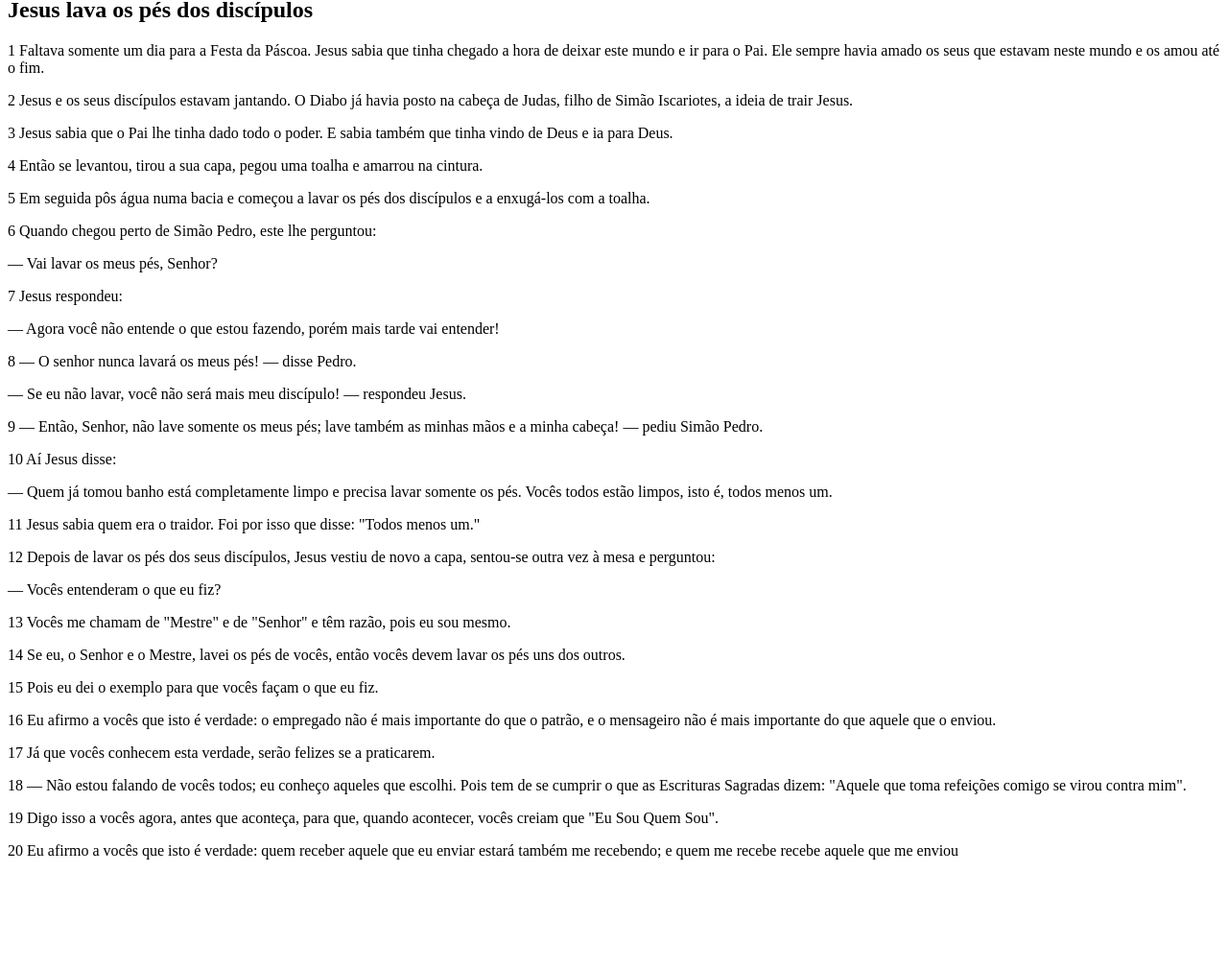
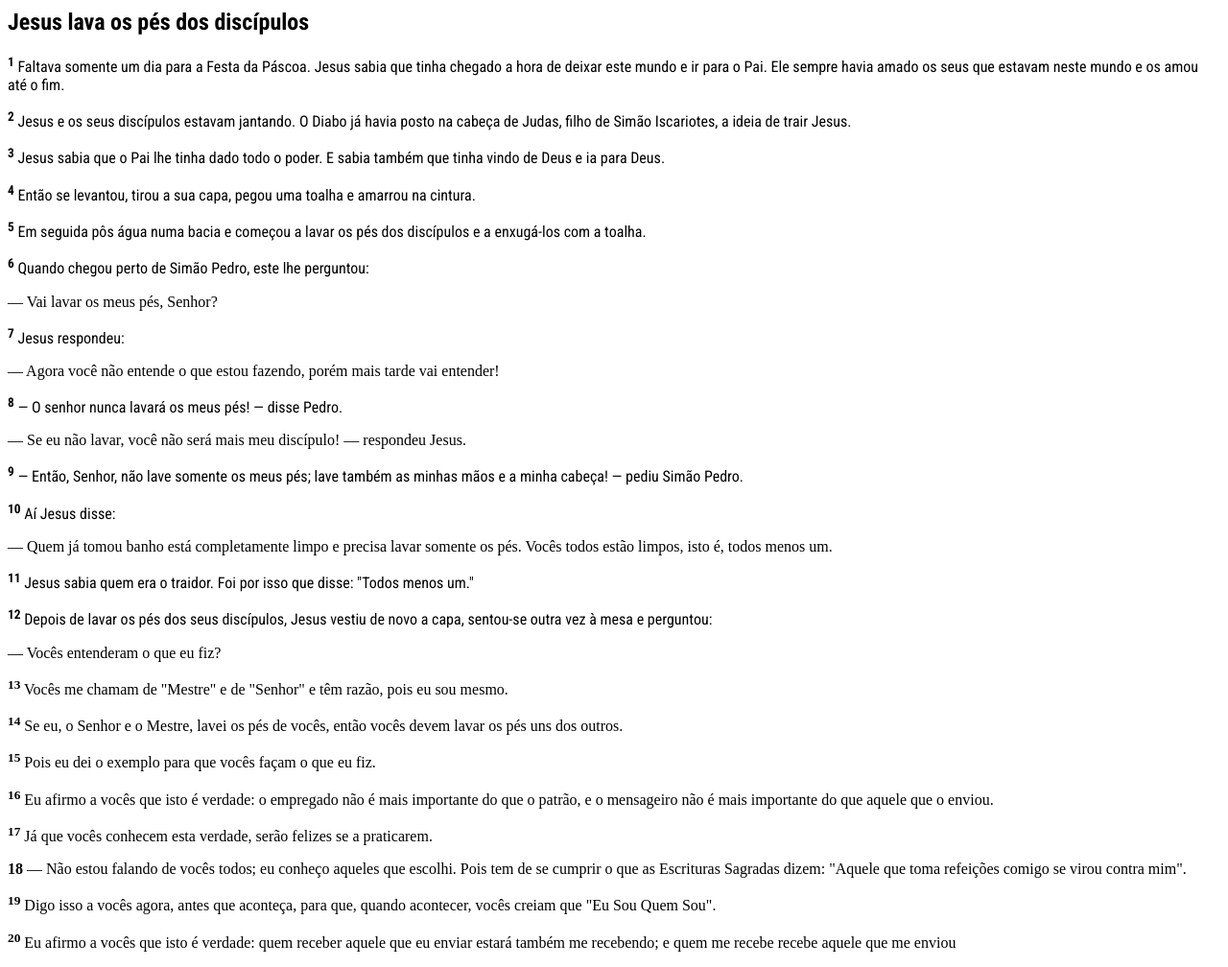
Before and after one commit to istchuk/codigos-istchuk-dw, a plain HTML site: page códigos/1 BIMESTRE/joao-13/joao-13-v1.html in a window 1280 px wide. Shown: the part 83-1091 px from the top of the page at 96% size. Before the commit the page ends 995 px from the top, so only its background shows below. Drawn offline with Linux system fonts and the light colour scheme.

Commit message:
atividade sobre as tags do vs code, andamento da atividade de joao 13

```diff
--- a/códigos/1 BIMESTRE/joao-13/joao-13-v1.html
+++ b/códigos/1 BIMESTRE/joao-13/joao-13-v1.html
@@ -5,61 +5,73 @@
     <meta name="viewport" content="width=device-width, initial-scale=1.0">
     <title>João 13 - Versão 1</title>
 
+<!-- Anton -->
+    <link rel="preconnect" href="https://fonts.googleapis.com">
+    <link rel="preconnect" href="https://fonts.gstatic.com" crossorigin>
+    <link href="https://fonts.googleapis.com/css2?family=Anton&display=swap" rel="stylesheet">
+
+<!-- Roboto Condensed -->
+
+    <link rel="preconnect" href="https://fonts.googleapis.com">
+    <link rel="preconnect" href="https://fonts.gstatic.com" crossorigin>
+    <link href="https://fonts.googleapis.com/css2?family=Anton&family=Roboto+Condensed:ital,wght@0,100..900;1,100..900&display=swap" rel="stylesheet">
+
     <link rel="stylesheet" href="./joao-13.css">
+
 </head>
     <body>
         <h1>João 13</h1>
 
         <h2>Jesus lava os pés dos discípulos</h2>
 
-        <p>1 Faltava somente um dia para a Festa da Páscoa. Jesus sabia que tinha chegado a hora de deixar este mundo e ir para o Pai. Ele sempre havia amado os seus que estavam neste mundo e os amou até o fim.</p>
+        <p class="versiculo"><sup><b>1</b></sup> Faltava somente um dia para a Festa da Páscoa. Jesus sabia que tinha chegado a hora de deixar este mundo e ir para o Pai. Ele sempre havia amado os seus que estavam neste mundo e os amou até o fim.</p>
 
-        <p>2 Jesus e os seus discípulos estavam jantando. O Diabo já havia posto na cabeça de Judas, filho de Simão Iscariotes, a ideia de trair Jesus. </p>
+        <p class="versiculo"><sup><b>2</b></sup> Jesus e os seus discípulos estavam jantando. O Diabo já havia posto na cabeça de Judas, filho de Simão Iscariotes, a ideia de trair Jesus. </p>
 
-        <p>3 Jesus sabia que o Pai lhe tinha dado todo o poder. E sabia também que tinha vindo de Deus e ia para Deus. </p>
+        <p class="versiculo"><sup><b>3</b></sup> Jesus sabia que o Pai lhe tinha dado todo o poder. E sabia também que tinha vindo de Deus e ia para Deus. </p>
 
-        <p>4 Então se levantou, tirou a sua capa, pegou uma toalha e amarrou na cintura. </p>
+        <p class="versiculo"><sup><b>4</b></sup> Então se levantou, tirou a sua capa, pegou uma toalha e amarrou na cintura. </p>
 
-        <p>5 Em seguida pôs água numa bacia e começou a lavar os pés dos discípulos e a enxugá-los com a toalha. </p>
+        <p class="versiculo"><sup><b>5</b></sup> Em seguida pôs água numa bacia e começou a lavar os pés dos discípulos e a enxugá-los com a toalha. </p>
 
-        <p>6 Quando chegou perto de Simão Pedro, este lhe perguntou:</p>
+        <p class="versiculo"><sup><b>6</b></sup> Quando chegou perto de Simão Pedro, este lhe perguntou:</p>
 
         <p>— Vai lavar os meus pés, Senhor?</p>
 
-        <p>7 Jesus respondeu:</p>
+        <p class="versiculo"><sup><b>7</b></sup> Jesus respondeu:</p>
 
         <p>— Agora você não entende o que estou fazendo, porém mais tarde vai entender!</p>
 
-        <p>8 — O senhor nunca lavará os meus pés! — disse Pedro.</p>
+        <p class="versiculo"><sup><b>8</b></sup> — O senhor nunca lavará os meus pés! — disse Pedro.</p>
 
         <p>— Se eu não lavar, você não será mais meu discípulo! — respondeu Jesus.</p>
 
-        <p>9 — Então, Senhor, não lave somente os meus pés; lave também as minhas mãos e a minha cabeça! — pediu Simão Pedro.</p>
+        <p class="versiculo"><sup><b>9</b></sup> — Então, Senhor, não lave somente os meus pés; lave também as minhas mãos e a minha cabeça! — pediu Simão Pedro.</p>
 
-        <p>10 Aí Jesus disse:</p>
+        <p class="versiculo"><sup><b>10</b></sup> Aí Jesus disse:</p>
 
         <p>— Quem já tomou banho está completamente limpo e precisa lavar somente os pés. Vocês todos estão limpos, isto é, todos menos um.</p>
 
-        <p>11 Jesus sabia quem era o traidor. Foi por isso que disse: "Todos menos um."</p>
+        <p class="versiculo"><sup><b>11</b></sup> Jesus sabia quem era o traidor. Foi por isso que disse: "Todos menos um."</p>
 
-        <p>12 Depois de lavar os pés dos seus discípulos, Jesus vestiu de novo a capa, sentou-se outra vez à mesa e perguntou:</p>
+        <p class="versiculo"><sup><b>12</b></sup> Depois de lavar os pés dos seus discípulos, Jesus vestiu de novo a capa, sentou-se outra vez à mesa e perguntou:</p>
 
         <p>— Vocês entenderam o que eu fiz? </p>
 
-        <p>13 Vocês me chamam de "Mestre" e de "Senhor" e têm razão, pois eu sou mesmo.</p>
+        <p><sup><b>13</b></sup> Vocês me chamam de "Mestre" e de "Senhor" e têm razão, pois eu sou mesmo.</p>
 
-        <p>14 Se eu, o Senhor e o Mestre, lavei os pés de vocês, então vocês devem lavar os pés uns dos outros. </p>
+        <p><sup><b>14</b></sup> Se eu, o Senhor e o Mestre, lavei os pés de vocês, então vocês devem lavar os pés uns dos outros. </p>
 
-        <p>15 Pois eu dei o exemplo para que vocês façam o que eu fiz. </p>
+        <p><sup><b>15</b></sup> Pois eu dei o exemplo para que vocês façam o que eu fiz. </p>
 
-        <p>16 Eu afirmo a vocês que isto é verdade: o empregado não é mais importante do que o patrão, e o mensageiro não é mais importante do que aquele que o enviou. </p>
+        <p><sup><b>16</b></sup> Eu afirmo a vocês que isto é verdade: o empregado não é mais importante do que o patrão, e o mensageiro não é mais importante do que aquele que o enviou. </p>
 
-        <p>17 Já que vocês conhecem esta verdade, serão felizes se a praticarem.</p>
+        <p><sup><b>17</b></sup> Já que vocês conhecem esta verdade, serão felizes se a praticarem.</p>
 
-        <p>18 — Não estou falando de vocês todos; eu conheço aqueles que escolhi. Pois tem de se cumprir o que as Escrituras Sagradas dizem: "Aquele que toma refeições comigo se virou contra mim". </p>
+        <p><b>18</b> — Não estou falando de vocês todos; eu conheço aqueles que escolhi. Pois tem de se cumprir o que as Escrituras Sagradas dizem: "Aquele que toma refeições comigo se virou contra mim". </p>
 
-        <p>19 Digo isso a vocês agora, antes que aconteça, para que, quando acontecer, vocês creiam que "Eu Sou Quem Sou". </p>
+        <p><sup><b>19</b></sup> Digo isso a vocês agora, antes que aconteça, para que, quando acontecer, vocês creiam que "Eu Sou Quem Sou". </p>
 
-        <p>20 Eu afirmo a vocês que isto é verdade: quem receber aquele que eu enviar estará também me recebendo; e quem me recebe recebe aquele que me enviou</p>
+        <p><sup><b>20</b></sup> Eu afirmo a vocês que isto é verdade: quem receber aquele que eu enviar estará também me recebendo; e quem me recebe recebe aquele que me enviou</p>
     </body>
 </html>
--- a/códigos/1 BIMESTRE/joao-13/joao-13.css
+++ b/códigos/1 BIMESTRE/joao-13/joao-13.css
@@ -0,0 +1,19 @@
+h1 {
+    text-align: center;
+
+    font-family: "Anton", sans-serif;
+    font-weight: 400;
+    font-style: normal;
+}
+
+h2 {
+    font-family: "Roboto Condensed", sans-serif;
+    font-optical-sizing: auto;
+    font-style: normal;
+}
+
+.versiculo {
+    font-family: "Roboto Condensed", sans-serif;
+    font-optical-sizing: auto;
+    font-style: normal;
+}
```
Also changed, not shown: códigos/1 BIMESTRE/2024-04-18/tags-codigo.html (added, +35 -0 lines).
